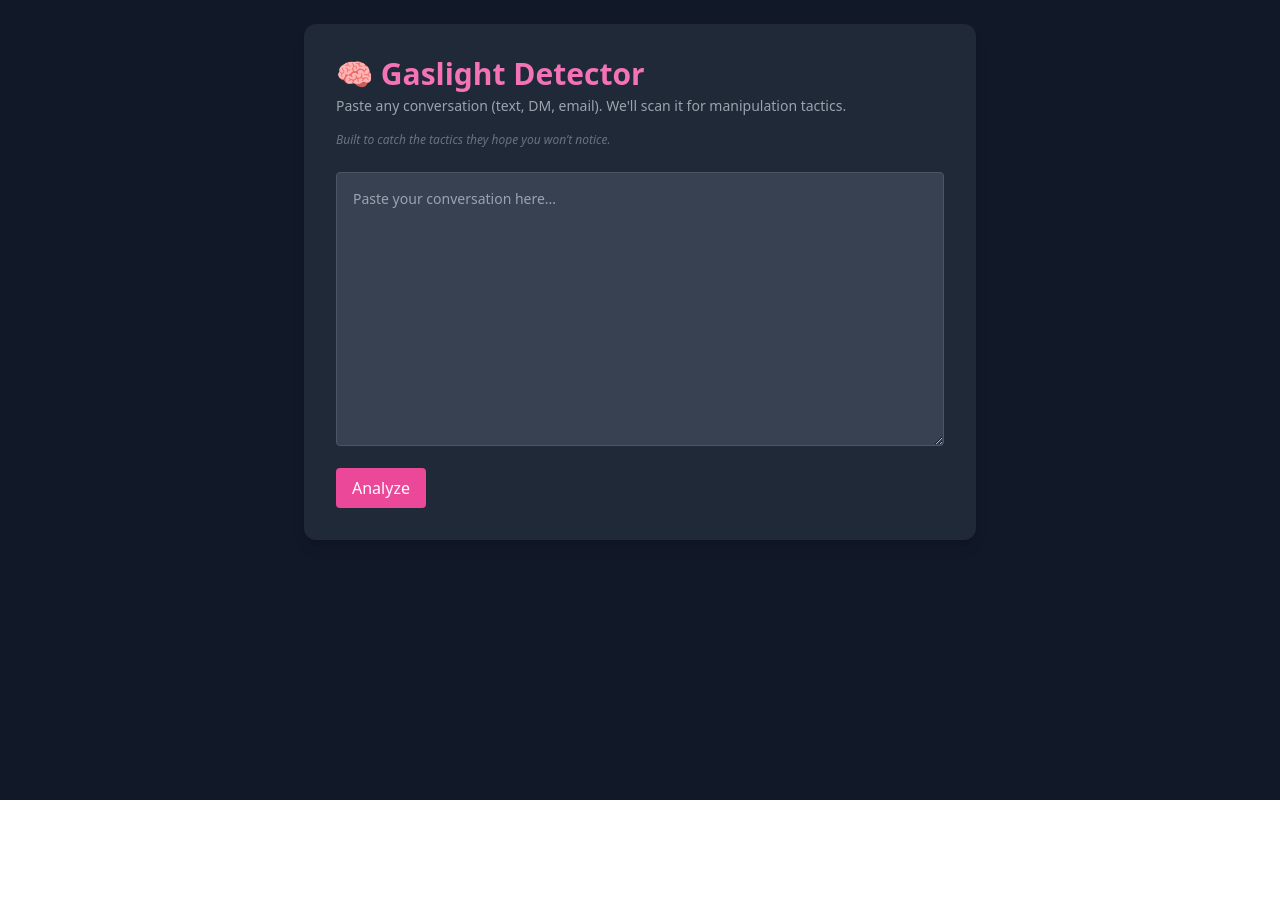
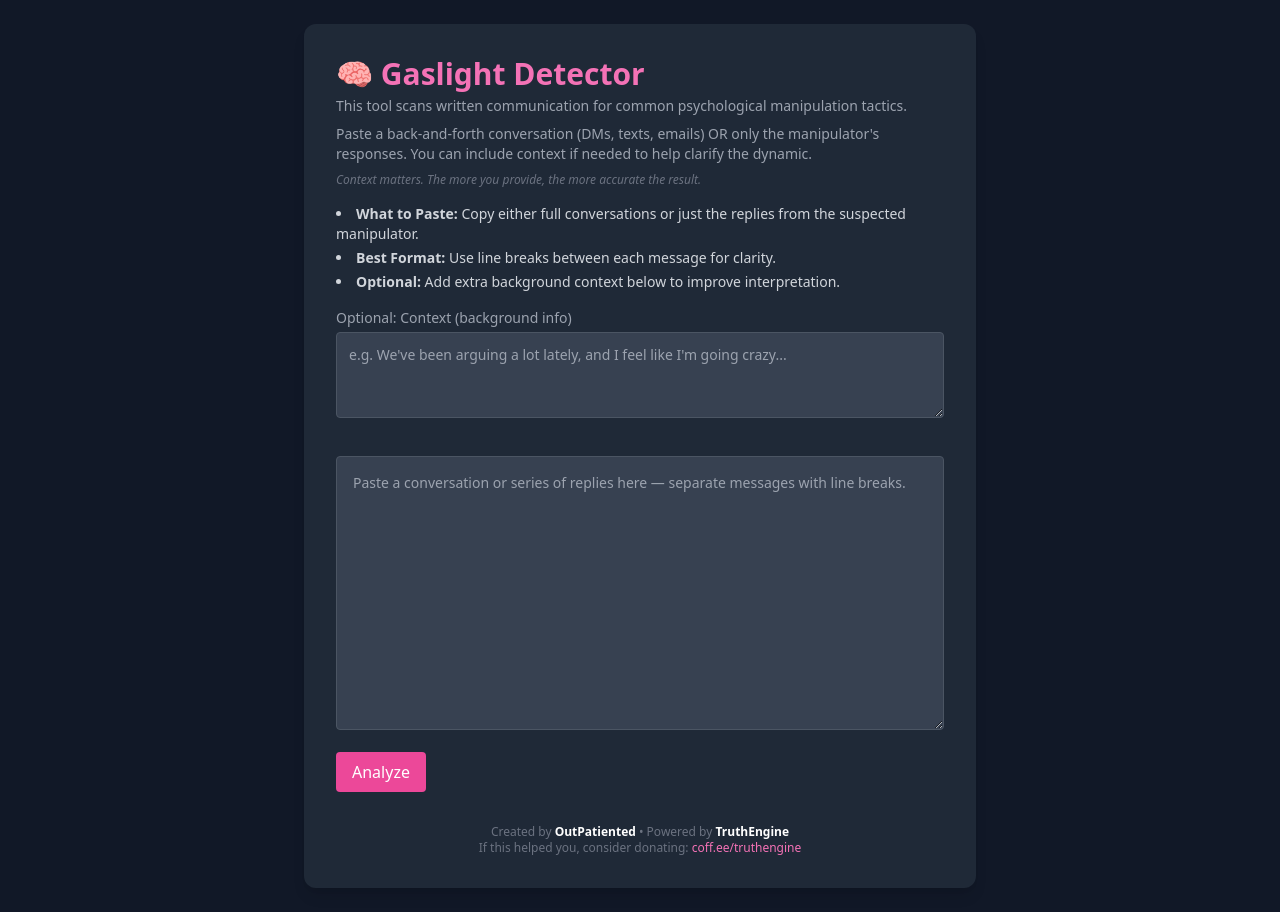
Before and after one commit to OutPatiented/psych-analysis-tool, a Next.js app: page / in a window 1280 px wide. Before the commit the page ends 800 px from the top, so only its background shows below. Built offline with nearby package versions, Linux system fonts and the light colour scheme.

Commit message:
Update index.jsx

```diff
--- a/pages/index.jsx
+++ b/pages/index.jsx
@@ -64,8 +64,37 @@ export default function Home() {
     <div className="min-h-screen bg-gray-900 text-gray-100 p-6 font-sans">
       <div className="max-w-2xl mx-auto bg-gray-800 p-8 rounded-xl shadow-lg">
         <h1 className="text-3xl font-bold mb-1 text-pink-400">🧠 Gaslight Detector</h1>
-        <p className="text-sm text-gray-400 mb-4">Paste any conversation (text, DM, email). We'll scan it for manipulation tactics.</p>
-        <p className="text-xs italic text-gray-500 mb-6">Built to catch the tactics they hope you won’t notice.</p>
+        {showOutput && (
+          <div className="mb-3 text-xs text-center text-gray-400">
+            Created by <span className="text-white font-semibold">OutPatiented</span>, built on <span className="text-white font-semibold">TruthEngine</span> — support us at <a href="https://coff.ee/truthengine" target="_blank" className="text-pink-400 underline">coff.ee/truthengine</a>
+          </div>
+        )}
+
+        <p className="text-sm text-gray-400 mb-2">This tool scans written communication for common psychological manipulation tactics.</p>
+        <p className="text-sm text-gray-400 mb-2">Paste a back-and-forth conversation (DMs, texts, emails) OR only the manipulator's responses. You can include context if needed to help clarify the dynamic.</p>
+        <p className="text-xs italic text-gray-500 mb-4">Context matters. The more you provide, the more accurate the result.</p>
+
+        {!showOutput && (
+          <div className="mb-4 text-sm text-gray-300">
+            <ul className="list-disc list-inside space-y-1">
+              <li><strong>What to Paste:</strong> Copy either full conversations or just the replies from the suspected manipulator.</li>
+              <li><strong>Best Format:</strong> Use line breaks between each message for clarity.</li>
+              <li><strong>Optional:</strong> Add extra background context below to improve interpretation.</li>
+            </ul>
+          </div>
+        )}
+
+        {!showOutput && (
+          <div className="mb-4">
+            <label htmlFor="context" className="block text-sm text-gray-400 mb-1">Optional: Context (background info)</label>
+            <textarea
+              id="context"
+              rows={3}
+              placeholder="e.g. We've been arguing a lot lately, and I feel like I'm going crazy..."
+              className="w-full p-3 border border-gray-600 bg-gray-700 rounded text-sm text-white placeholder-gray-400 resize-y mb-4"
+            ></textarea>
+          </div>
+        )}
 
         {showOutput ? (
           <div>
@@ -93,7 +122,7 @@ export default function Home() {
             value={text}
             onChange={e => setText(e.target.value)}
             rows={12}
-            placeholder="Paste your conversation here..."
+            placeholder="Paste a conversation or series of replies here — separate messages with line breaks."
             className="w-full p-4 border border-gray-600 bg-gray-700 rounded mb-4 text-sm text-white placeholder-gray-400 resize-y"
           ></textarea>
         )}
@@ -104,6 +133,11 @@ export default function Home() {
         >
           Analyze
         </button>
+
+        <div className="mt-8 text-center text-xs text-gray-500">
+          Created by <span className="text-white font-semibold">OutPatiented</span> • Powered by <span className="text-white font-semibold">TruthEngine</span><br />
+          If this helped you, consider donating: <a href="https://coff.ee/truthengine" target="_blank" className="text-pink-400 hover:underline">coff.ee/truthengine</a>
+        </div>
 
         {results.length > 0 && (
           <div className="mt-6">
```
